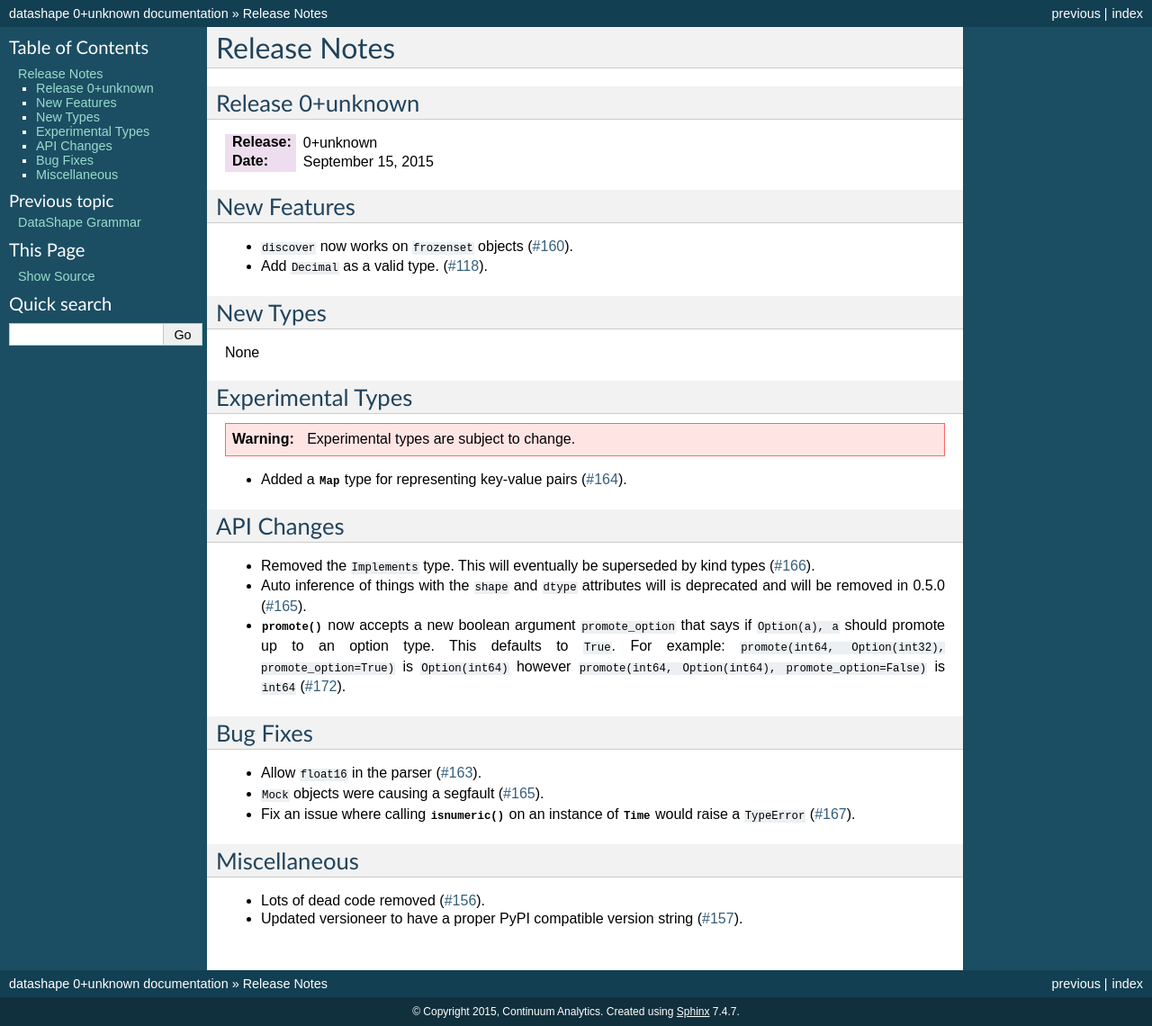
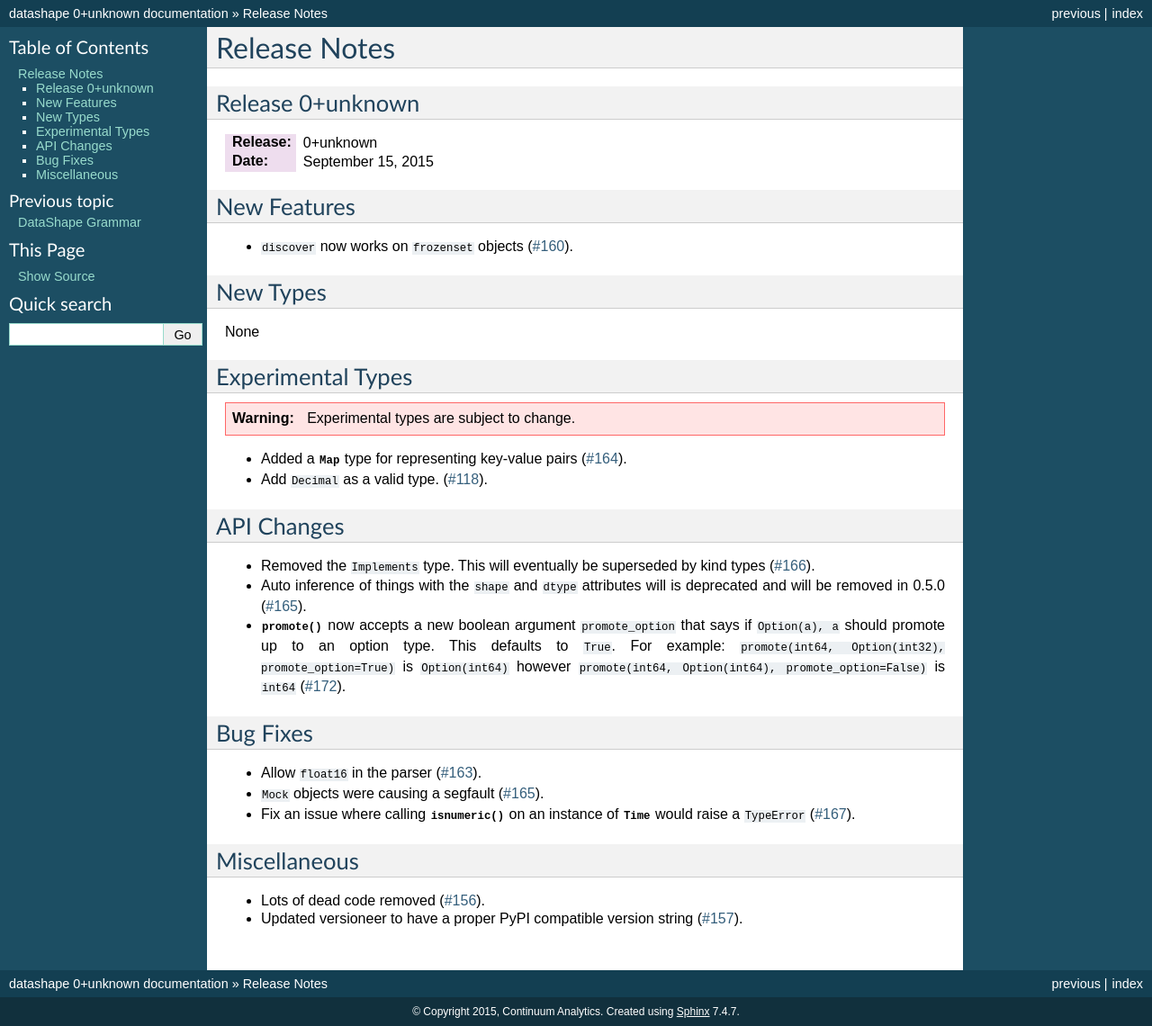
Before and after one commit to blaze/datashape, a Sphinx documentation site: the page built from docs/source/releases.rst, in a window 1280 px wide. Shown: the whole page at 90% size. Built offline with Sphinx 7.4.7, drawn with Linux system fonts in a browser that asks for light colours; part of the change alters nothing that is shown.

```diff
--- a/docs/source/whatsnew/0.4.7.txt
+++ b/docs/source/whatsnew/0.4.7.txt
@@ -8,7 +8,6 @@ New Features
 ------------
 
 * ``discover`` now works on ``frozenset`` objects (:issue:`160`).
-* Add ``Decimal`` as a valid type. (:issue:`118`).
 
 New Types
 ---------
@@ -24,6 +23,7 @@ Experimental Types
 
 * Added a :class:`~datashape.coretypes.Map` type for representing key-value
   pairs (:issue:`164`).
+* Add ``Decimal`` as a valid type. (:issue:`118`).
 
 
 API Changes
```
